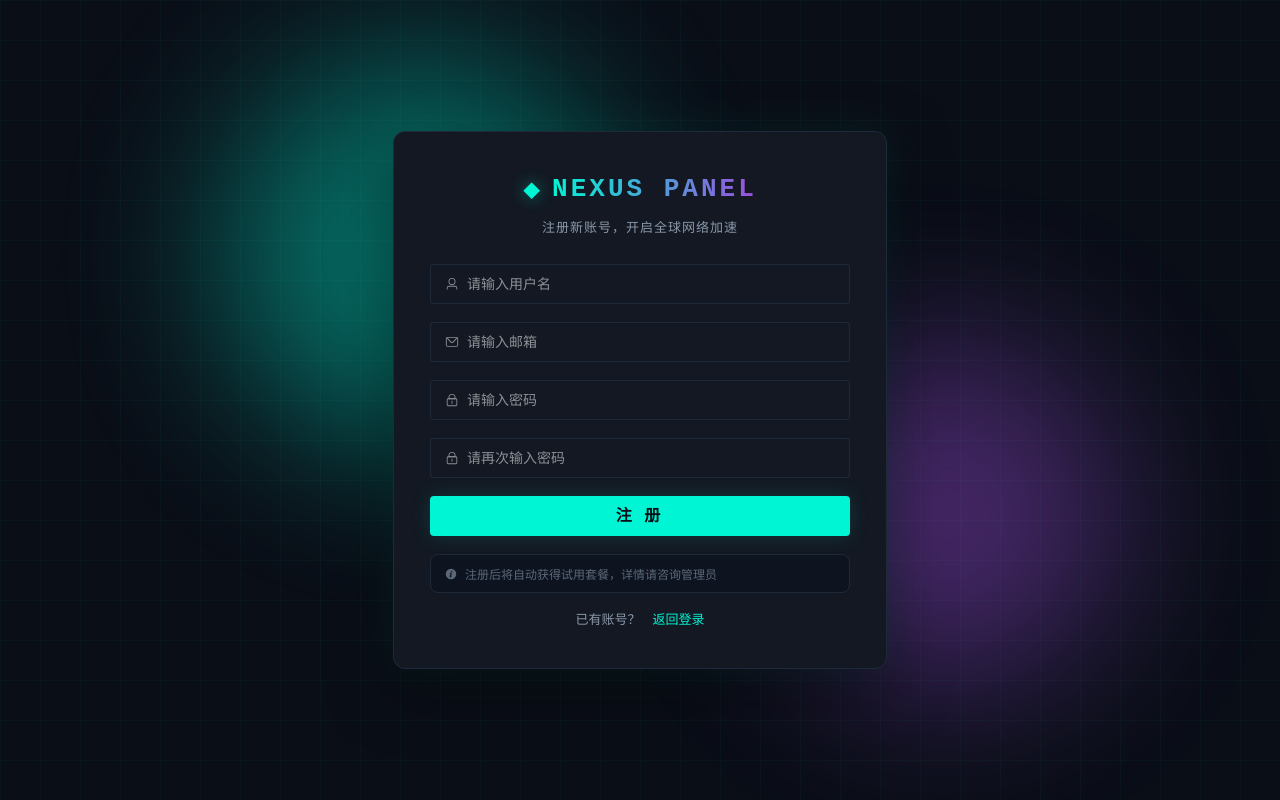
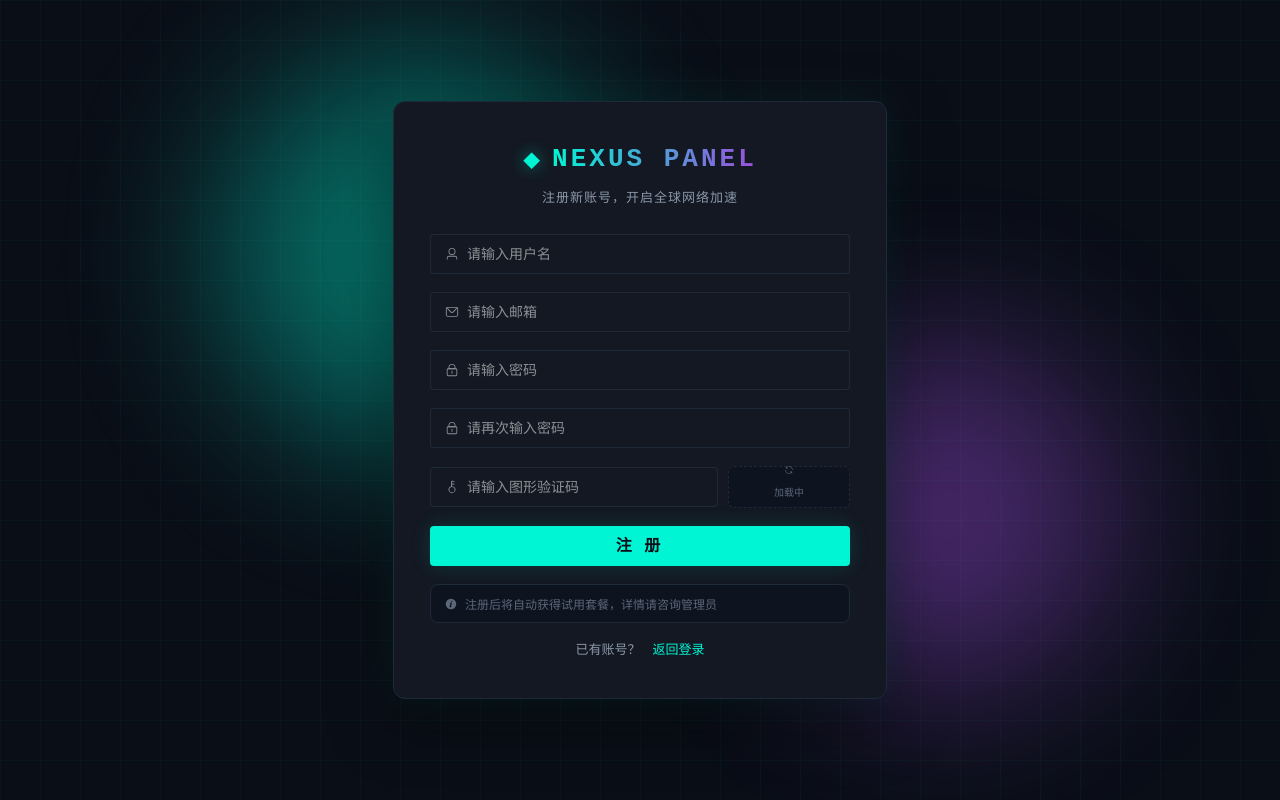
Before and after one commit to 846515182/jichangmianban, a Vue app in the folder frontend/: page /register in a window 1280 px wide. Built offline with nearby package versions, Linux system fonts and the light colour scheme; no server answers.

Commit message:
feat: 修复用户注册验证码和邮件认证
Co-authored-by: traeagent <traeagent@users.noreply.github.com>

```diff
--- a/frontend/src/views/ForgotPassword.vue
+++ b/frontend/src/views/ForgotPassword.vue
@@ -6,6 +6,29 @@
       <el-form :model="form" :rules="rules" ref="formRef" label-width="0">
         <el-form-item prop="email">
           <el-input v-model="form.email" placeholder="请输入注册邮箱" :prefix-icon="Message" size="large" />
+        </el-form-item>
+        <el-form-item prop="captchaCode">
+          <div class="captcha-row">
+            <el-input
+              v-model="form.captchaCode"
+              size="large"
+              placeholder="请输入图形验证码"
+              :prefix-icon="Key"
+              maxlength="4"
+            />
+            <img
+              v-if="captchaImg"
+              :src="captchaImg"
+              class="captcha-img"
+              alt="点击刷新验证码"
+              title="点击刷新"
+              @click="loadCaptcha"
+            />
+            <div v-else class="captcha-placeholder" @click="loadCaptcha">
+              <el-icon><Refresh /></el-icon>
+              <span>加载中</span>
+            </div>
+          </div>
         </el-form-item>
         <el-form-item>
           <el-button type="primary" size="large" :loading="loading" style="width: 100%" @click="submit">
@@ -21,20 +44,45 @@
 </template>
 
 <script setup lang="ts">
-import { ref, reactive } from 'vue'
-import { Message } from '@element-plus/icons-vue'
+import { ref, reactive, onMounted } from 'vue'
+import { Message, Key, Refresh } from '@element-plus/icons-vue'
 import { ElMessage } from 'element-plus'
 import request from '@/utils/request'
 
 const formRef = ref()
 const loading = ref(false)
-const form = reactive({ email: '' })
+const form = reactive({ email: '', captchaCode: '' })
+
+const captchaId = ref('')
+const captchaImg = ref('')
+
 const rules = {
   email: [
     { required: true, message: '请输入邮箱', trigger: 'blur' },
     { type: 'email', message: '邮箱格式不正确', trigger: 'blur' },
   ],
+  captchaCode: [
+    { required: true, message: '请输入图形验证码', trigger: 'blur' },
+    { len: 4, message: '验证码为 4 位字符', trigger: 'blur' },
+  ],
 }
+
+const loadCaptcha = async () => {
+  try {
+    const res: any = await request.get('/api/v1/captcha')
+    if (res && res.code === 0 && res.data) {
+      captchaId.value = res.data.captcha_id || ''
+      captchaImg.value = res.data.captcha_img || ''
+      form.captchaCode = ''
+    }
+  } catch {
+    // 静默失败, 用户点击占位符可重试
+  }
+}
+
+onMounted(() => {
+  loadCaptcha()
+})
 
 const submit = async () => {
   if (!formRef.value) return
@@ -42,14 +90,22 @@ const submit = async () => {
     if (!valid) return
     loading.value = true
     try {
-      const res: any = await request.post('/api/v1/auth/forgot-password', { email: form.email })
+      const res: any = await request.post('/api/v1/auth/forgot-password', {
+        email: form.email,
+        captcha_id: captchaId.value,
+        captcha_code: form.captchaCode,
+      })
       if (res && (res.code === 0 || res.code === 200)) {
         ElMessage.success('重置链接已发送，请检查邮箱')
         form.email = ''
+        loadCaptcha()
       } else {
         ElMessage.error((res && res.msg) || '发送失败')
+        loadCaptcha()
       }
     } catch (e: any) {
+      // 失败后刷新验证码, 避免旧 captcha_id 失效
+      loadCaptcha()
       ElMessage.error(e?.message || '请求失败')
     } finally {
       loading.value = false
@@ -64,4 +120,9 @@ const submit = async () => {
 .title { margin: 0 0 8px; color: var(--np-text, #e7ecf3); font-size: 24px; text-align: center; }
 .subtitle { color: var(--np-text-secondary, #8b98a9); text-align: center; margin-bottom: 28px; }
 .back { text-align: center; margin-top: 16px; }
+.captcha-row { display: flex; gap: 10px; width: 100%; align-items: center; }
+.captcha-row .el-input { flex: 1; }
+.captcha-img { height: 40px; width: 120px; border-radius: 6px; cursor: pointer; border: 1px solid var(--np-border, #2a3245); background: #f1f5f9; flex-shrink: 0; }
+.captcha-placeholder { height: 40px; width: 120px; border-radius: 6px; cursor: pointer; border: 1px dashed var(--np-border, #2a3245); background: var(--np-bg-soft, #1a2030); display: flex; flex-direction: column; align-items: center; justify-content: center; gap: 2px; color: var(--np-text-muted, #6b7785); font-size: 10px; flex-shrink: 0; }
+.captcha-placeholder:hover { border-color: var(--np-primary, #00f5d4); color: var(--np-primary, #00f5d4); }
 </style>
--- a/frontend/src/views/Register.vue
+++ b/frontend/src/views/Register.vue
@@ -56,6 +56,30 @@
             :prefix-icon="Lock"
           />
         </el-form-item>
+        <el-form-item prop="captchaCode">
+          <div class="captcha-row">
+            <el-input
+              v-model="form.captchaCode"
+              size="large"
+              placeholder="请输入图形验证码"
+              :prefix-icon="Key"
+              maxlength="4"
+              @keyup.enter="handleRegister"
+            />
+            <img
+              v-if="captchaImg"
+              :src="captchaImg"
+              class="captcha-img"
+              alt="点击刷新验证码"
+              title="点击刷新"
+              @click="loadCaptcha"
+            />
+            <div v-else class="captcha-placeholder" @click="loadCaptcha">
+              <el-icon><Refresh /></el-icon>
+              <span>加载中</span>
+            </div>
+          </div>
+        </el-form-item>
         <el-form-item>
           <el-button
             type="primary"
@@ -84,10 +108,10 @@
 </template>
 
 <script setup lang="ts">
-import { ref, reactive } from 'vue'
+import { ref, reactive, onMounted } from 'vue'
 import { useRouter } from 'vue-router'
 import { ElMessage, type FormInstance, type FormRules } from 'element-plus'
-import { User, Lock, Message, InfoFilled } from '@element-plus/icons-vue'
+import { User, Lock, Message, InfoFilled, Key, Refresh } from '@element-plus/icons-vue'
 import request from '@/utils/request'
 
 const router = useRouter()
@@ -95,11 +119,17 @@ const router = useRouter()
 const formRef = ref<FormInstance>()
 const loading = ref(false)
 
+// 验证码相关状态
+const captchaId = ref('')
+const captchaImg = ref('')
+const captchaLoading = ref(false)
+
 const form = reactive({
   username: '',
   email: '',
   password: '',
   confirmPassword: '',
+  captchaCode: '',
 })
 
 // 表单校验规则
@@ -130,7 +160,32 @@ const rules: FormRules = {
       trigger: 'blur',
     },
   ],
+  captchaCode: [
+    { required: true, message: '请输入图形验证码', trigger: 'blur' },
+    { len: 4, message: '验证码为 4 位字符', trigger: 'blur' },
+  ],
 }
+
+// 拉取图形验证码
+const loadCaptcha = async () => {
+  captchaLoading.value = true
+  try {
+    const res: any = await request.get('/api/v1/captcha')
+    if (res && res.code === 0 && res.data) {
+      captchaId.value = res.data.captcha_id || ''
+      captchaImg.value = res.data.captcha_img || ''
+      form.captchaCode = ''
+    }
+  } catch (e: any) {
+    // 静默失败, 用户点击占位符可重试
+  } finally {
+    captchaLoading.value = false
+  }
+}
+
+onMounted(() => {
+  loadCaptcha()
+})
 
 // 注册处理
 const handleRegister = async () => {
@@ -144,11 +199,14 @@ const handleRegister = async () => {
         username: form.username,
         email: form.email,
         password: form.password,
+        captcha_id: captchaId.value,
+        captcha_code: form.captchaCode,
       })
       ElMessage.success('注册成功，请登录')
       router.push('/login')
     } catch (e: any) {
-      // 接口失败时给出友好提示（具体错误由 request 拦截器统一弹窗）
+      // 注册失败(含验证码错误)后刷新验证码, 避免旧 captcha_id 失效导致一直失败
+      loadCaptcha()
       if (!e || !e.message) {
         ElMessage.error('注册失败，请稍后重试')
       }
@@ -237,6 +295,44 @@ const handleRegister = async () => {
 .register-form {
   margin-top: 8px;
 }
+.captcha-row {
+  display: flex;
+  gap: 10px;
+  width: 100%;
+  align-items: center;
+}
+.captcha-row .el-input {
+  flex: 1;
+}
+.captcha-img {
+  height: 40px;
+  width: 120px;
+  border-radius: 6px;
+  cursor: pointer;
+  border: 1px solid var(--np-border, #2a3245);
+  background: #f1f5f9;
+  flex-shrink: 0;
+}
+.captcha-placeholder {
+  height: 40px;
+  width: 120px;
+  border-radius: 6px;
+  cursor: pointer;
+  border: 1px dashed var(--np-border, #2a3245);
+  background: var(--np-bg-soft, #1a2030);
+  display: flex;
+  flex-direction: column;
+  align-items: center;
+  justify-content: center;
+  gap: 2px;
+  color: var(--np-text-muted, #6b7785);
+  font-size: 10px;
+  flex-shrink: 0;
+}
+.captcha-placeholder:hover {
+  border-color: var(--np-primary, #00f5d4);
+  color: var(--np-primary, #00f5d4);
+}
 .register-btn {
   width: 100%;
   font-size: 16px;
```
Also changed, not shown: 2 other files (tests, documents, lock files or other folders).
